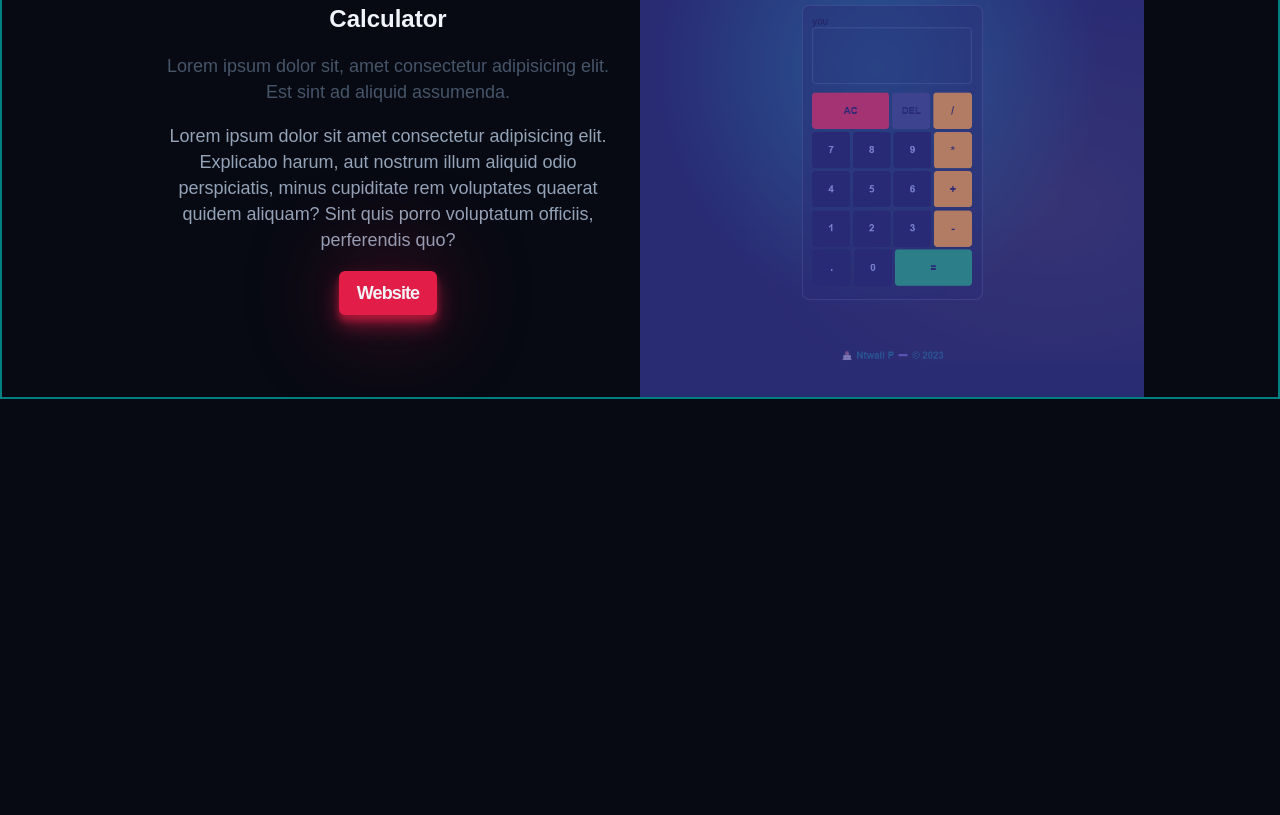
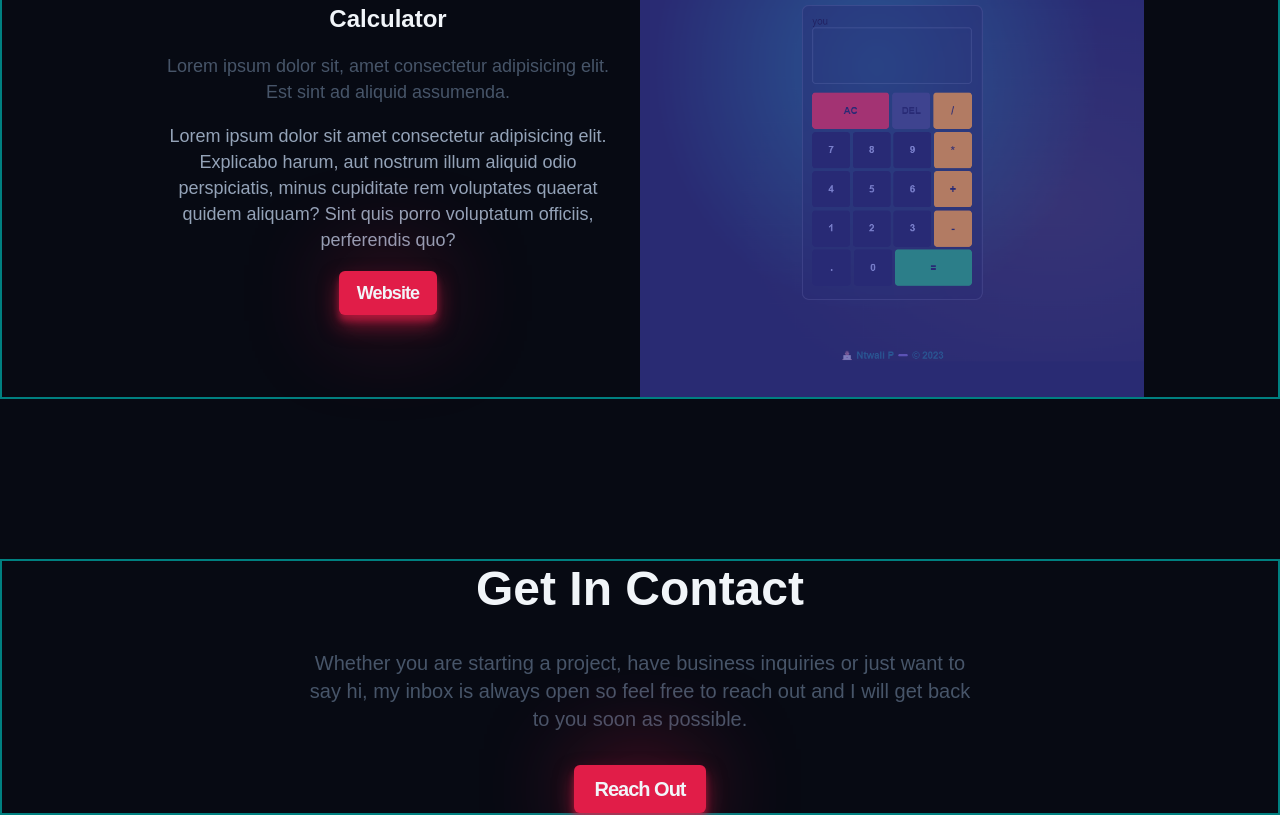
Before and after one commit to Iam-Donat/Projects-Repo, a plain HTML site: page index.html in a window 1280 px wide. Shown: the part 6991-7806 px from the top of the page. Before the commit the page ends 7390 px from the top, so only its background shows below. Drawn offline with Linux system fonts and the light colour scheme; a web font is replaced by a local one.

Commit message:
contact section done

```diff
--- a/index.html
+++ b/index.html
@@ -14,6 +14,7 @@
   <link rel="stylesheet" href="./styles/components/about.css">
   <link rel="stylesheet" href="./styles/components/featured.css">
   <link rel="stylesheet" href="./styles/components/work.css">
+  <link rel="stylesheet" href="./styles/components/contact.css">
   <link rel="stylesheet" href="./styles/style.css">
   <link rel="stylesheet" href="./styles/modern-normalize.css">
 
@@ -342,7 +343,16 @@
         </div>
       </div>
     </section>
-    <!-- <section></section> -->
+    <section class="contact container section">
+      <h2 class="contact__title">
+        Get in Contact
+      </h2>
+      <p class="contact__description">
+        Whether you are starting a project, have business inquiries or just want to say hi, my inbox is always open so
+        feel free to reach out and I will get back to you soon as possible.
+      </p>
+      <a href="mailto:donatmuhaye@gmail.com" class="contact__btn btn" target="_blank">Reach Out</a>
+    </section>
   </main>
   <!-- <footer></footer> -->
 
--- /dev/null
+++ b/styles/components/contact.css
@@ -0,0 +1,88 @@
+.contact {
+  display: flex;
+  flex-direction: column;
+  justify-content: center;
+  align-items: center;
+  text-align: center;
+  gap: 1rem;
+}
+
+.contact__title {
+  font-size: var(--size-2xl);
+  color: var(--clr-light);
+  text-transform: capitalize;
+}
+
+.contact__description {
+  font-size: var(--size-sm);
+  color: var(--clr-slate600);
+  max-width: 60ch;
+}
+
+.contact__btn {
+  font-size: var(--size-sm);
+}
+
+/* media queries */
+/* xs */
+@media (min-width: 475px) {
+  .contact {
+    gap: 1.5rem;
+  }
+
+  .contact__title {
+    font-size: var(--size-3xl);
+  }
+
+  .contact__description {
+    font-size: var(--size-base);
+  }
+
+  .contact__btn {
+    font-size: var(--size-base);
+  }
+}
+
+/* sm */
+/* @media (min-width: 640px) {} */
+
+/* md */
+/* @media (min-width: 768px) {} */
+
+/* lg */
+@media (min-width: 1024px) {
+
+  .contact__title {
+    font-size: var(--size-4xl);
+  }
+
+  .contact__description {
+    font-size: var(--size-lg);
+  }
+
+  .contact__btn {
+    font-size: var(--size-lg);
+  }
+}
+
+/* xl */
+@media (min-width: 1280px) {
+  .contact {
+    gap: 2rem;
+  }
+
+  .contact__title {
+    font-size: var(--size-5xl);
+  }
+
+  .contact__description {
+    font-size: var(--size-xl);
+  }
+
+  .contact__btn {
+    font-size: var(--size-xl);
+  }
+}
+
+/* 2xl */
+/* @media (min-width: 1536px) {} */
```
